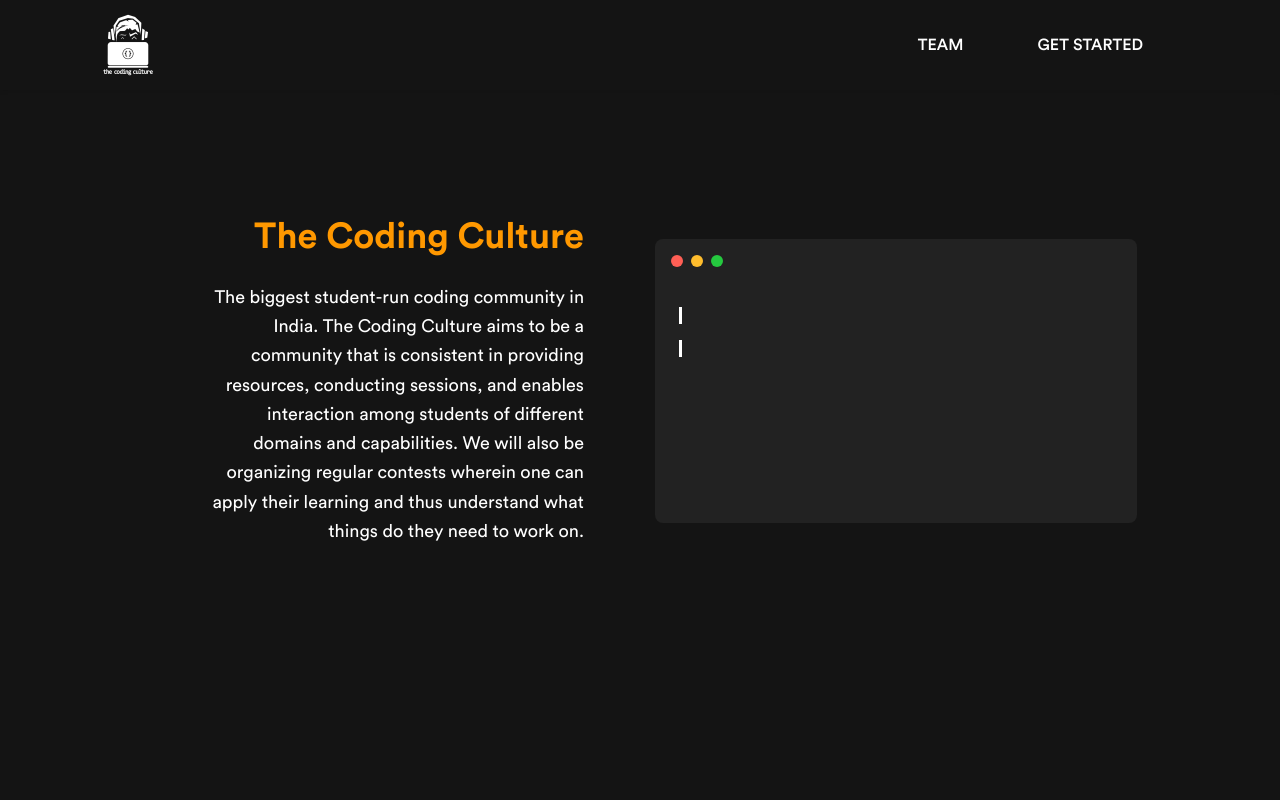
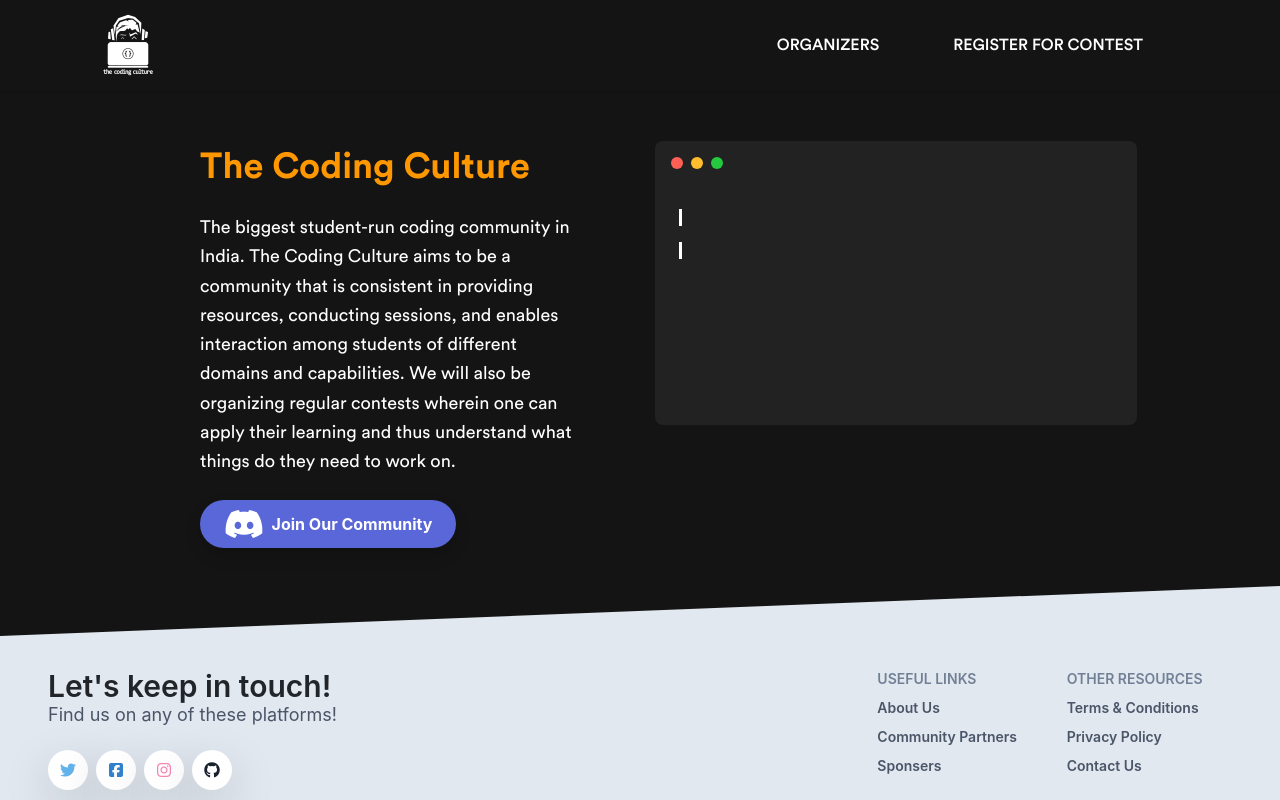
Before and after one commit to dsccodecollab/dsccodecollab.github.io, a React (Create React App) app: page / in a window 1280 px wide. Built offline with nearby package versions, Linux system fonts and the light colour scheme; a web font is replaced by a local one.

Commit message:
added footer, updated nav and landing page (#14)
* added footer, updated nav and landing page

* fix errors

```diff
--- /dev/null
+++ b/src/components/Footer.tsx
@@ -0,0 +1,127 @@
+import React from 'react'
+
+const Footer = () => {
+  return (
+    <footer className="relative bg-gray-300 pt-8 pb-6">
+      <div
+        className="bottom-auto top-0 left-0 right-0 w-full absolute pointer-events-none overflow-hidden -mt-20"
+        style={{ height: '80px', transform: 'translateZ(0)' }}
+      >
+        <svg
+          className="absolute bottom-0 overflow-hidden"
+          xmlns="http://www.w3.org/2000/svg"
+          preserveAspectRatio="none"
+          version="1.1"
+          viewBox="0 0 2560 100"
+          x="0"
+          y="0"
+        >
+          <polygon
+            className="text-gray-300 fill-current"
+            points="2560 0 2560 100 0 100"
+          ></polygon>
+        </svg>
+      </div>
+      <div className="container mx-auto px-4">
+        <div className="flex flex-wrap">
+          <div className="w-full lg:w-6/12 px-4">
+            <h4 className="text-3xl font-semibold">
+              Let&apos;s keep in touch!
+            </h4>
+            <h5 className="text-lg mt-0 mb-2 text-gray-700">
+              Find us on any of these platforms!
+            </h5>
+            <div className="mt-6 flex">
+              <button
+                className="bg-white text-blue-400 shadow-lg font-normal h-10 w-10 items-center justify-center align-center rounded-full outline-none focus:outline-none mr-2 p-0 flex"
+                type="button"
+                onClick={ (e) => window.open('/') }
+              >
+                <i className="flex fab fa-twitter"></i>
+              </button>
+              <button
+                className="bg-white text-blue-600 shadow-lg font-normal h-10 w-10 items-center justify-center align-center rounded-full outline-none focus:outline-none mr-2 p-0 flex"
+                type="button"
+                onClick={ (e) => window.open('/') }
+              >
+                <i className="flex fab fa-facebook-square"></i>
+              </button>
+              <button
+                className="bg-white text-pink-400 shadow-lg font-normal h-10 w-10 items-center justify-center align-center rounded-full outline-none focus:outline-none mr-2 p-0 flex"
+                type="button"
+                onClick={ (e) => window.open('/') }
+              >
+                <i className="flex fab fa-instagram"></i>
+              </button>
+              <button
+                className="bg-white text-gray-900 shadow-lg font-normal h-10 w-10 items-center justify-center align-center rounded-full outline-none focus:outline-none mr-2 p-0 flex"
+                type="button"
+                onClick={ (e) => window.open('/') }
+              >
+                <i className="flex fab fa-github"></i>
+              </button>
+            </div>
+          </div>
+          <div className="w-full lg:w-6/12 px-4">
+            <div className="flex flex-wrap items-top mb-6">
+              <div className="w-full lg:w-4/12 px-4 ml-auto">
+                <span className="block uppercase text-gray-600 text-sm font-semibold mb-2">
+                  Useful Links
+                </span>
+                <ul className="list-unstyled">
+                  <li>
+                    <a className="text-gray-700 hover:text-gray-900 font-semibold block pb-2 text-sm"
+                      href="/">About Us
+                    </a>
+                  </li>
+                  <li>
+                    <a className="text-gray-700 hover:text-gray-900 font-semibold block pb-2 text-sm"
+                      href="/">Community Partners
+                    </a>
+                  </li>
+                  <li>
+                    <a className="text-gray-700 hover:text-gray-900 font-semibold block pb-2 text-sm"
+                      href="/">Sponsers
+                    </a>
+                  </li>
+                </ul>
+              </div>
+              <div className="w-full lg:w-4/12 px-4">
+                <span className="block uppercase text-gray-600 text-sm font-semibold mb-2">
+                  Other Resources
+                </span>
+                <ul className="list-unstyled">
+                  <li>
+                    <a className="text-gray-700 hover:text-gray-900 font-semibold block pb-2 text-sm"
+                      href="/">Terms & Conditions
+                    </a>
+                  </li>
+                  <li>
+                    <a className="text-gray-700 hover:text-gray-900 font-semibold block pb-2 text-sm"
+                      href="/">Privacy Policy
+                    </a>
+                  </li>
+                  <li>
+                    <a className="text-gray-700 hover:text-gray-900 font-semibold block pb-2 text-sm"
+                      href="/">Contact Us
+                    </a>
+                  </li>
+                </ul>
+              </div>
+            </div>
+          </div>
+        </div>
+        <hr className="my-6 border-gray-400" />
+        <div className="flex flex-wrap items-center md:justify-between justify-center">
+          <div className="w-full md:w-4/12 px-4 mx-auto text-center">
+            <div className="text-sm text-gray-600 font-semibold py-1">
+              Copyright © {new Date().getFullYear()}{' '}The Coding Culture
+            </div>
+          </div>
+        </div>
+      </div>
+    </footer>
+  )
+}
+
+export default Footer
--- a/src/components/Header.tsx
+++ b/src/components/Header.tsx
@@ -36,7 +36,7 @@
         <div className="mr-auto"></div>
         <ul className="navbar-nav px-3 justify-content-end">
           <li className="nav-item navs my-3">
-            <Link className="nav-link btn px-4 mx-4 font-circular-std" to="/team">Team</Link>
+            <Link className="nav-link btn px-4 mx-4 font-circular-std" to="/team">Organizers</Link>
           </li>
           {fire.auth().currentUser != null ? (
             <li className="nav-item navs my-3">
@@ -44,7 +44,7 @@
             </li>
           ) : (
             <li className="nav-item navs my-3">
-              <Link className="nav-link btn px-4 font-circular-std" to="/join">Get Started</Link>
+              <Link className="nav-link btn px-4 font-circular-std" to="/join">Register For Contest</Link>
             </li>
           )}
         </ul>
--- a/src/components/Landing.tsx
+++ b/src/components/Landing.tsx
@@ -2,17 +2,25 @@
 import '../styles/landing.css'
 import CodeEditor from './CodeEditor'
 import Header from './Header'
+import Footer from './Footer'
 
 const Landing = () => {
   return (
     <div className="h-full flex flex-col overflow-auto">
       <Header />
-      <div className="md:grid md:grid-cols-2 flex flex-col flex-grow justify-center">
-        <div className="flex flex-col justify-center items-end px-12 m-2 sm:pl-12 md:pl-24 xl:pl-48">
-          <h1 className="text-4xl sm:text-4xl font-deepblue font-bold font-circular-std text-right">The Coding Culture</h1>
-          <p className="sm:pt-8 pt-4 text-lg sm:pb-32 font-thin pb-12 font-circular-std leading-relaxed text-right text-white">
+      <div className="md:grid md:grid-cols-2 flex flex-col flex-grow justify-center pb-20 pt-12">
+        <div className="flex flex-col justify-center items-start px-12 m-2 sm:pl-12 md:pl-24 xl:pl-48">
+          <h1 className="text-4xl sm:text-4xl font-deepblue font-bold font-circular-std text-left">The Coding Culture</h1>
+          <p className="sm:pt-8 pt-4 text-lg sm:pb-32 font-thin pb-4 font-circular-std leading-relaxed text-left text-white">
             The biggest student-run coding community in India. The Coding Culture aims to be a community that is consistent in providing resources, conducting sessions, and enables interaction among students of different domains and capabilities. We will also be organizing regular contests wherein one can apply their learning and thus understand what things do they need to work on.
           </p>
+          <button
+            className="flex text-white items-center px-4 py-2 w-auto h-14 bg-indigo-600 rounded-full hover:bg-indigo-700 active:shadow-lg mouse shadow transition ease-in duration-200 focus:outline-none font-bold"
+            onClick={ (e) => window.open('https://discord.gg/nP4EYkF') }
+          >
+            <i className="fab fa-discord fa-2x"></i>&nbsp;
+            <span>&nbsp;Join Our Community</span>
+          </button>
         </div>
         <div className="flex flex-col hidden md:flex justify-center">
           <div className="sm:pb-32 sm:pr-8 md:pr-12 lg:pr-32">
@@ -20,6 +28,7 @@
           </div>
         </div>
       </div>
+      <Footer />
     </div>
   )
 }
```
